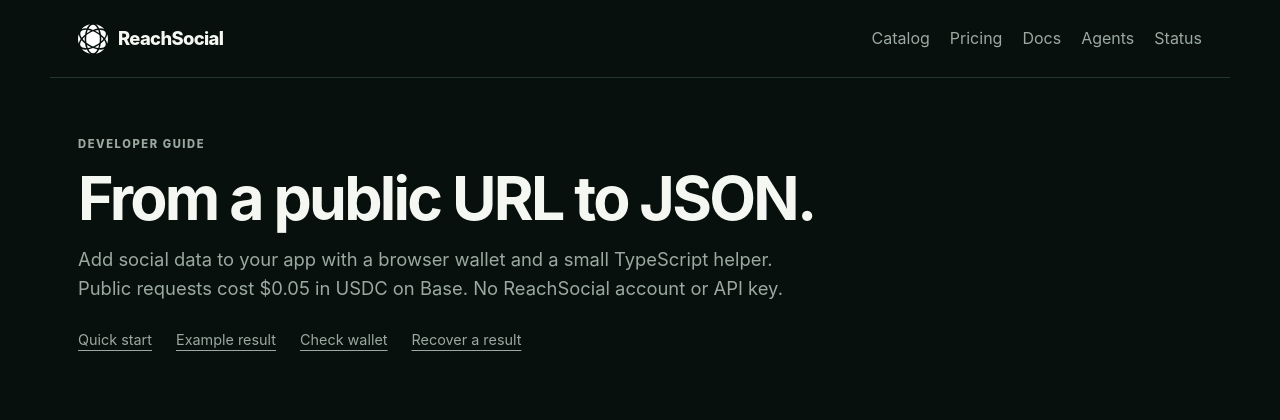
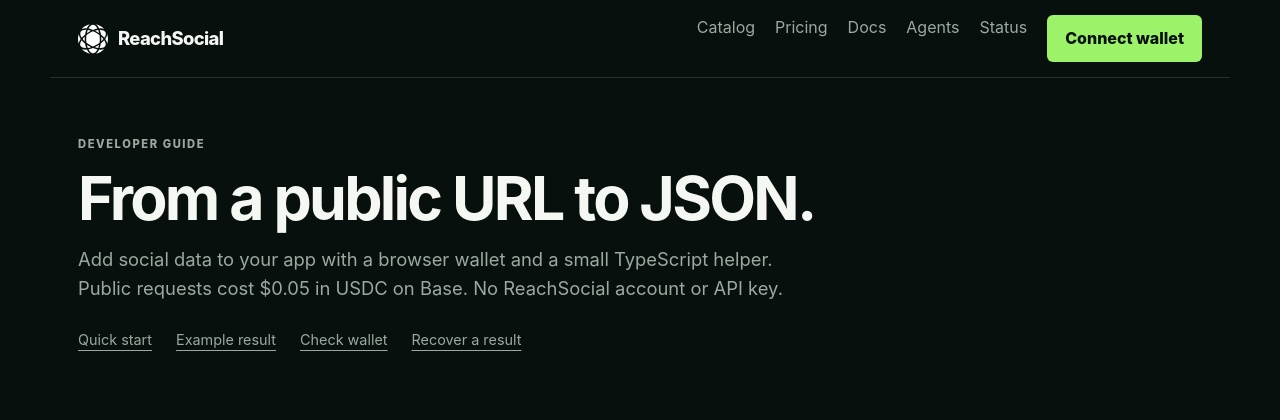
Before and after one commit to artiehinz/reachsocial, a FastAPI app: template templates/docs.html in a window 1280 px wide. Shown: the top 420 px of the page. Run offline with FastAPI, Linux system fonts and the light colour scheme; the template is opened without the code that fills it, so the values that code supplies are empty; parts of the project's set-up code (start-up, migrations or seed data) failed here and were passed over.

Commit message:
Add wallet link to site navigation

```diff
--- a/static/site.css
+++ b/static/site.css
@@ -66,6 +66,7 @@ h3 { margin: 0 0 .55rem; letter-spacing: -.025em; }
 .button { display: inline-flex; align-items: center; justify-content: center; background: var(--accent); color: #07100d; padding: 11px 18px; border-radius: 6px; font-weight: 800; }
 .button:hover { transform: translateY(-1px); }
 .button.secondary { background: transparent; color: var(--ink); border: 1px solid var(--line); }
+header nav .button { color: #07100d; }
 .machine-links { display: flex; flex-wrap: wrap; gap: 18px; margin-top: 28px; color: var(--muted); font: .82rem ui-monospace, SFMono-Regular, Menlo, monospace; }
 
 
--- a/templates/base.html
+++ b/templates/base.html
@@ -16,7 +16,7 @@
     {% block scripts %}{% endblock %}
   </head>
   <body>
-    <header><a class="brand" href="/"><img class="brand-logo" src="/static/reachsocial-logo.svg" alt="" width="30" height="30">ReachSocial</a><nav><a href="/catalog">Catalog</a><a href="/pricing">Pricing</a><a href="/docs/api">Docs</a><a href="/agent.md">Agents</a><a href="/status">Status</a></nav></header>
+    <header><a class="brand" href="/"><img class="brand-logo" src="/static/reachsocial-logo.svg" alt="" width="30" height="30">ReachSocial</a><nav><a href="/catalog">Catalog</a><a href="/pricing">Pricing</a><a href="/docs/api">Docs</a><a href="/agent.md">Agents</a><a href="/status">Status</a><a class="button" href="/docs/api#wallet-readiness">Connect wallet</a></nav></header>
     <main>{% block content %}{% endblock %}</main>
     <footer><div class="footer-brand"><img class="footer-logo" src="/static/reachsocial-logo.svg" alt="" width="64" height="64"><div><strong>ReachSocial</strong><p>One API for public social media data. Pay per request with USDC.</p></div></div><nav aria-label="Footer"><a href="/openapi.json">OpenAPI</a><a href="/llms.txt">llms.txt</a><a href="/.well-known/api-catalog">API catalog</a><a href="/contact">Contact</a><a href="/legal/terms">Terms</a><a href="/legal/privacy">Privacy</a><a href="/legal/acceptable-use">Acceptable use</a><a href="/legal/refunds">Refunds</a></nav></footer>
   </body>
```
